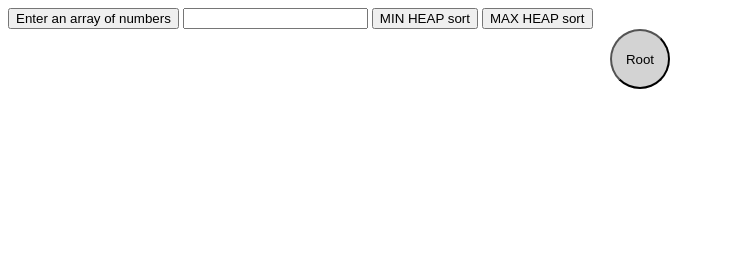
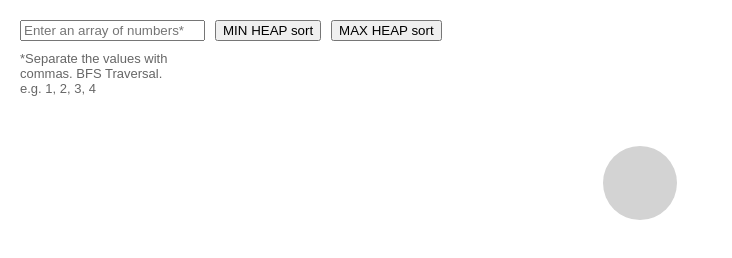
Before and after one commit to EsaZhu/Interactive-Algorithm-Visualizer-, a plain HTML site: page index.html in a window 1280 px wide. Shown: the whole page, without its empty margins (0-732 px from the left). Drawn offline with Linux system fonts and the light colour scheme.

Commit message:
Init Styles

```diff
--- a/index.html
+++ b/index.html
@@ -10,20 +10,23 @@
 <!-- Input Section -->
 <div class="input-section">
     <!-- Your input field and buttons go here -->
-    <button>Enter an array of numbers</button>
     <label>
-        <input type="text" placeholder="">
+        <input type="text" placeholder="Enter an array of numbers*">
     </label>
-    <button>MIN HEAP sort</button>
-    <button>MAX HEAP sort</button>
+
+    <button class="heap-btn">MIN HEAP sort</button>
+    <button class="heap-btn">MAX HEAP sort</button>
 </div>
 
+<div class="helper-text">
+    *Separate the values with<br>
+    commas. BFS Traversal.<br>
+    e.g. 1, 2, 3, 4
+</div>
 <!-- Tree Container -->
 <div class="tree-container">
     <!-- This is where your tree nodes will be dynamically added -->
-    <div class="tree-node">
-        <button style="background-color: lightgrey; width: 60px; height: 60px; border-radius: 50%; display: block; margin: 0 auto;">Root</button>
-    </div>
+    <div class="tree-node" id="root-node"></div>
 </div>
 
 <script src="script.js"></script>
--- a/styles.css
+++ b/styles.css
@@ -0,0 +1,48 @@
+/*style settings of the entire page*/
+body {
+    background-color:white;
+    font-family: Arial, sans-serif;
+    margin: 0;
+    padding: 20px;
+}
+/*Buttons section at the top of the page*/
+.input-section{
+    display: flex;
+    align-items: center;
+    gap: 10px;
+
+}
+
+.helper-text{
+    margin-top: 10px;
+    margin-bottom: 20px;
+    font-size: 13px;
+    color: #666;
+}
+
+/*Tree*/
+.tree-container{
+    display: flex;
+    justify-content: center;
+    align-items: center;
+    margin-top: 50px;
+}
+
+/*Tree nodes*/
+.tree-node{
+    background-color: lightgrey;
+    width: 70px;
+    height: 70px;
+    border-radius: 50%;
+    display: flex;
+    justify-content: center;
+    align-items: center;
+    cursor: pointer;
+    font-weight: bold;
+    border: 2px solid transparent;
+    transition: border-color 0.3s ease;
+}
+
+.tree-node:hover{
+    border-color: #3CC;
+}
```
